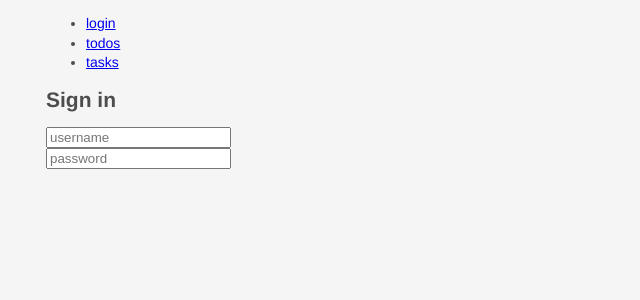
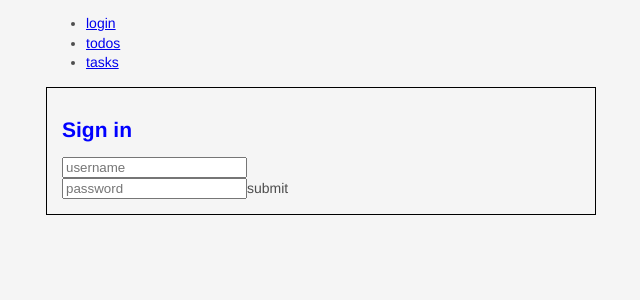
Before and after one commit to nirkaufman/netapp-todolist, a React (Create React App) app: page / in a window 1280 px wide. Shown: the top 300 px of the page, without its empty margins (319-959 px from the left). Built offline with nearby package versions, Linux system fonts and the light colour scheme.

Commit message:
styled components

```diff
--- a/package.json
+++ b/package.json
@@ -10,6 +10,7 @@
     "react-dom": "^17.0.1",
     "react-router-dom": "^5.2.0",
     "react-scripts": "4.0.3",
+    "styled-components": "^5.2.1",
     "web-vitals": "^1.0.1"
   },
   "scripts": {
--- a/src/pages/sign-in.js
+++ b/src/pages/sign-in.js
@@ -1,13 +1,17 @@
+import {Container, Title} from "../shared/styles";
 
 function SignIn() {
   return (
-      <div>
-        <h2>Sign in</h2>
-        <input type="text" placeholder="username"/>
+      <Container>
+        <Title>Sign in</Title>
+        <input className='login-input' type="text" placeholder="username"/>
         <br />
-        <input type="password" placeholder="password"/>
-      </div>
+        <input className='login-input' type="password" placeholder="password"/>
+        <button>submit</button>
+      </Container>
   )
 }
 
+
+
 export default SignIn
--- a/src/shared/Header.js
+++ b/src/shared/Header.js
@@ -1,4 +1,5 @@
 import {useEffect, useRef} from 'react';
+import styled from "styled-components";
 
 function Header({onAddItem, enableAdd, title}) {
   const inputRef = useRef(); // {current: null}
@@ -16,7 +17,7 @@ function Header({onAddItem, enableAdd, title}) {
 
   return (
       <header className="header">
-        <h1>{title}</h1>
+        <HeaderTitle>{title}</HeaderTitle>
         <input className="new-todo"
                ref={inputRef}
                onKeyDown={handleKeyDown}
@@ -25,4 +26,8 @@ function Header({onAddItem, enableAdd, title}) {
   )
 }
 
+const HeaderTitle = styled.h1`
+  color: red;
+`
+
 export default Header;
--- /dev/null
+++ b/src/shared/styles.js
@@ -0,0 +1,9 @@
+import styled from "styled-components";
+
+export const Container = styled.div`
+  border: 1px solid black;
+  padding: 15px;
+`
+export const Title = styled.h2`
+  color: blue;
+`
```
